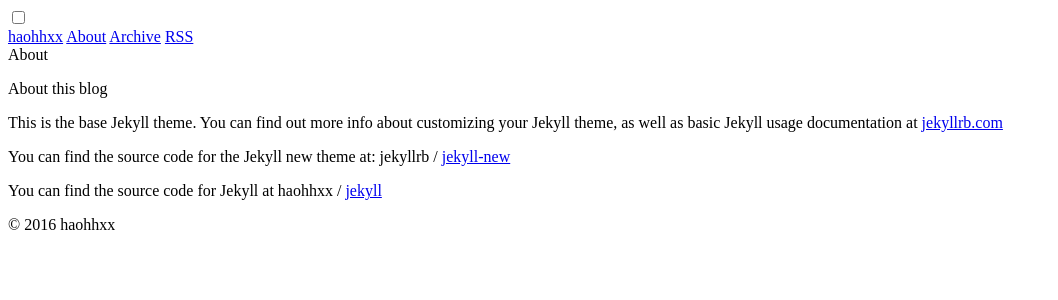
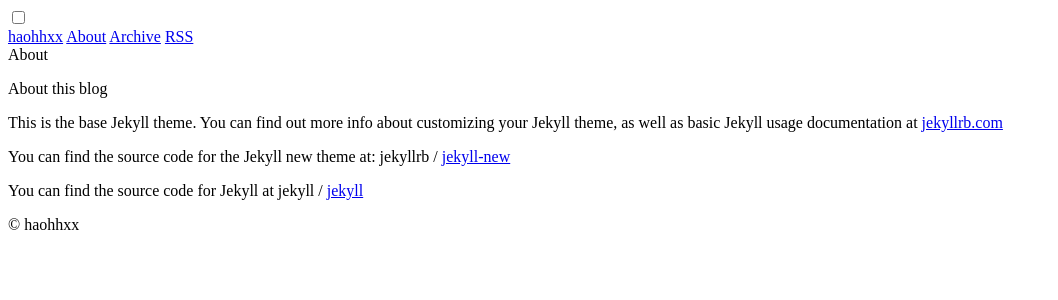
Before and after one commit to hhxx2015/hhxx2015.github.io, a Jekyll site: the page built from about.md, in a window 1280 px wide. Shown: the top 300 px of the page, without its empty margins (0-1058 px from the left). Built offline with Jekyll 4.4.1, drawn with Linux system fonts in a browser that asks for light colours.

```diff
--- a/_config.yml
+++ b/_config.yml
@@ -12,11 +12,11 @@ description: > # this means to ignore newlines until "baseurl:"
   Write an awesome description for your new site here. You can edit this
   line in _config.yml. It will appear in your document head meta (for
   Google search results) and in your feed.xml site description.
-baseurl: "" # the subpath of your site, e.g. /blog
+baseurl: "haohhxx.github.io" # the subpath of your site, e.g. /blog
 lang: "en"
 url: "haohhxx.github.io" # the base hostname & protocol for your site
 twitter_username: jekyllrb
-github_username:  haohhxx
+github_username:  jekyll
 disqus_username:
 
 # Build settings
```
